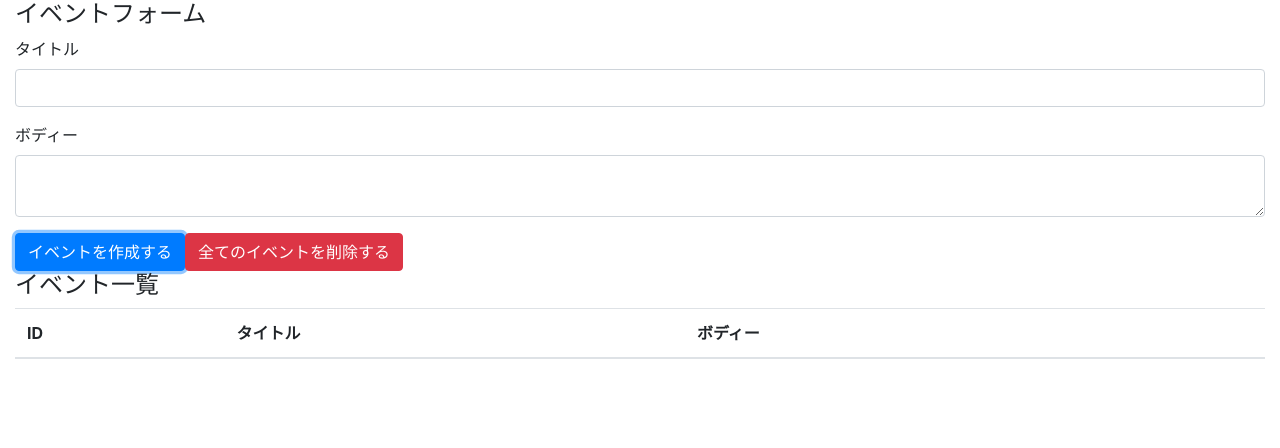
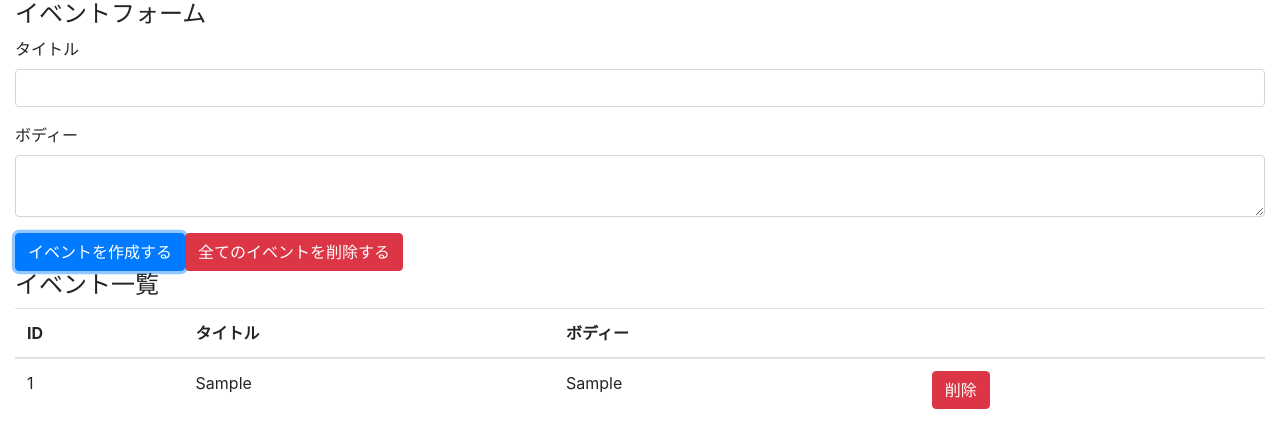
Before and after one commit to sai2017/react-hooks-101, a React (Create React App) app: page / in a window 1280 px wide. Both pictures are taken after typing "Sample", "Sample" into the empty fields and a click on the button "イベントを作成する". Shown: the top 448 px of the page. Built offline with nearby package versions, Linux system fonts and the light colour scheme.

Commit message:
display events, refactor and implement remove event button

```diff
--- a/src/components/App.js
+++ b/src/components/App.js
@@ -1,6 +1,7 @@
 import React, {useReducer, useState} from 'react';
 import 'bootstrap/dist/css/bootstrap.min.css';
 import reducer from '../reducers';
+import Event from '../components/Event';
 
 const App = () => {
   const [state, dispatch] = useReducer(reducer, []);
@@ -19,8 +20,6 @@ const App = () => {
     setTitle('')
     setBody('')
   }
-
-  console.log({state})
 
   return (
     <div className='container-fluid'>
@@ -49,6 +48,11 @@ const App = () => {
           </tr>
         </thead>
         <tbody>
+          {
+            state.map((event, index) => (
+              (< Event key={index} event={event} dispatch={dispatch}/>)
+            ))
+          }
         </tbody>
       </table>
     </div>
--- /dev/null
+++ b/src/components/Event.js
@@ -0,0 +1,21 @@
+import React from 'react';
+
+const Event = ({dispatch, event}) => {
+  const id = event.id
+  const handleClickDeleteButton = () => {
+    dispatch({
+      type: 'DELETE_EVENT',
+      id
+    })
+  }
+  return (
+    <tr>
+      <td>{id}</td>
+      <td>{event.title}</td>
+      <td>{event.body}</td>
+      <td><button type='button' className='btn btn-danger' onClick={handleClickDeleteButton}>削除</button></td>
+    </tr>
+  )
+}
+
+export default Event;
--- a/src/reducers/index.js
+++ b/src/reducers/index.js
@@ -6,7 +6,7 @@ const events = (state = [], action) => {
       const id = length === 0 ? 1 : state [length - 1].id + 1
       return [...state, {id: id, ...event}]
     case 'DELETE_EVENT':
-      return state
+      return state.filter(event => event.id !== action.id)
     case 'DELETE_ALL_EVENTS':
       return []
     default:
```
